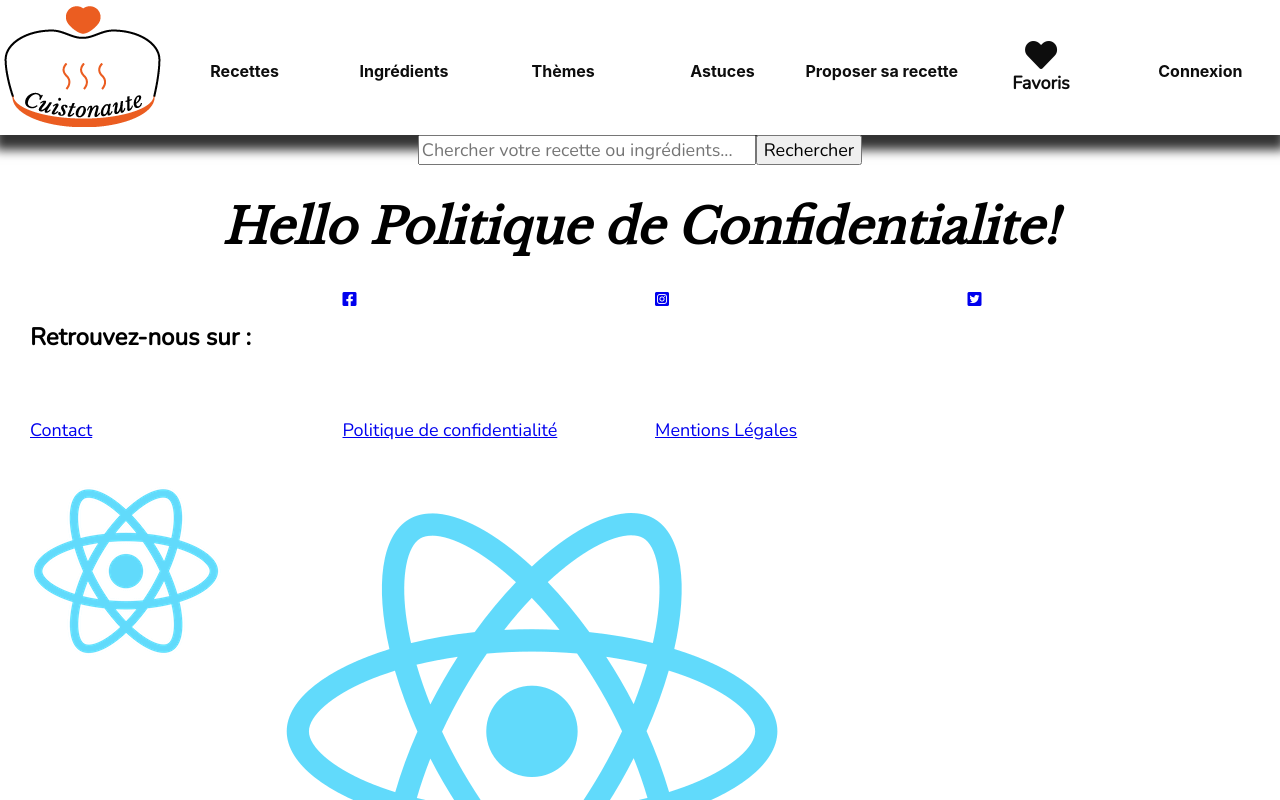
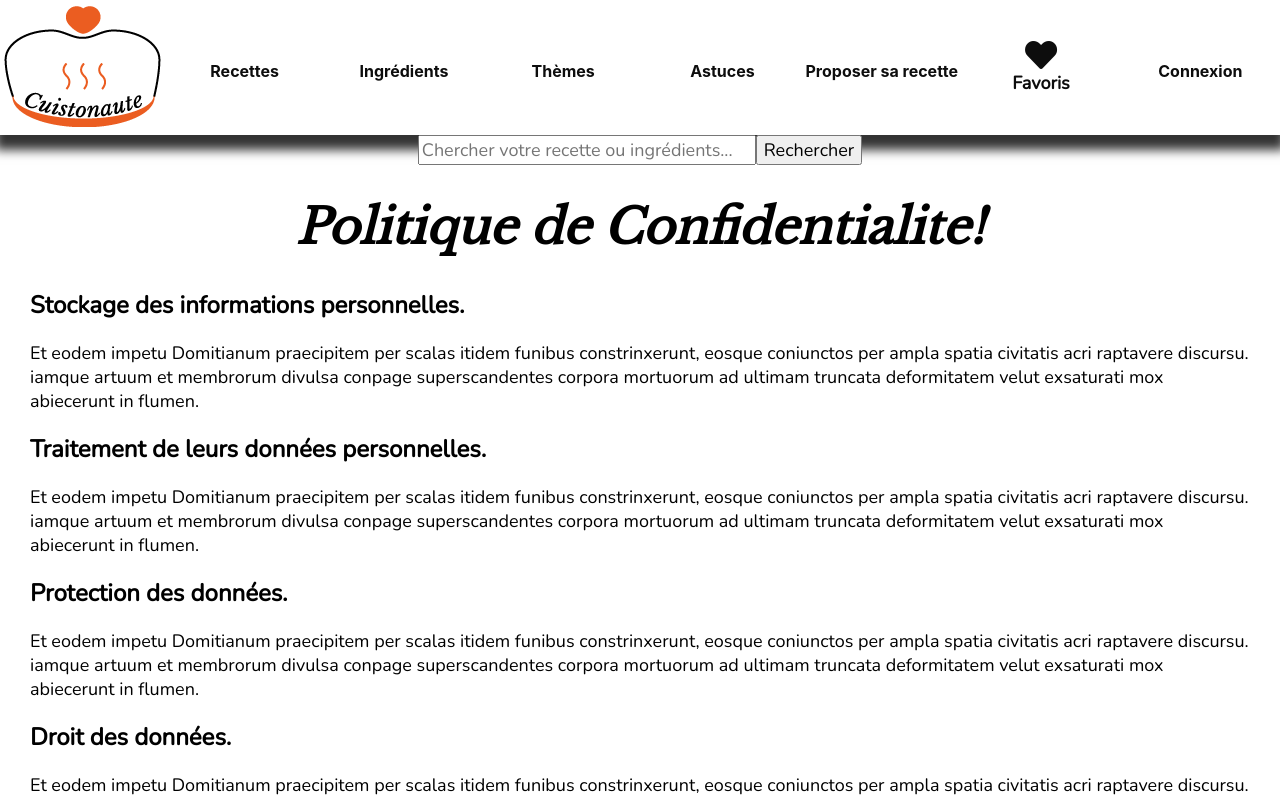
Before and after one commit to Cuistonaute/Cuistonaute, a React (Create React App) app in the folder Frontend/: page /PolitiqueConfidentialite in a window 1280 px wide. Shown: the top 800 px of the page. Built offline with nearby package versions, Linux system fonts and the light colour scheme.

Commit message:
page rgpd finish with sass and correction sass other page

```diff
--- a/Frontend/src/container/PolitiqueConfidentialite.tsx
+++ b/Frontend/src/container/PolitiqueConfidentialite.tsx
@@ -2,7 +2,25 @@ const PolitiqueConfidentialite = () => {
 
     return (
         <>
-            <h1>Hello Politique de Confidentialite!</h1>
+            <h1>Politique de Confidentialite!</h1>
+
+            <section className="rgpd-txt">
+                <h2>Stockage des informations personnelles.</h2>
+                <p>Et eodem impetu Domitianum praecipitem per scalas itidem funibus constrinxerunt, eosque coniunctos per ampla spatia civitatis acri raptavere discursu. iamque artuum et membrorum divulsa conpage superscandentes corpora mortuorum ad ultimam truncata deformitatem velut exsaturati mox abiecerunt in flumen.</p>
+            </section>
+            <section className="rgpd-txt">
+                <h2>Traitement de leurs données personnelles.</h2>
+                <p>Et eodem impetu Domitianum praecipitem per scalas itidem funibus constrinxerunt, eosque coniunctos per ampla spatia civitatis acri raptavere discursu. iamque artuum et membrorum divulsa conpage superscandentes corpora mortuorum ad ultimam truncata deformitatem velut exsaturati mox abiecerunt in flumen.</p>
+            </section>
+            <section className="rgpd-txt">
+                <h2>Protection des données.</h2>
+                <p>Et eodem impetu Domitianum praecipitem per scalas itidem funibus constrinxerunt, eosque coniunctos per ampla spatia civitatis acri raptavere discursu. iamque artuum et membrorum divulsa conpage superscandentes corpora mortuorum ad ultimam truncata deformitatem velut exsaturati mox abiecerunt in flumen.</p>
+            </section>
+            <section className="rgpd-txt">
+                <h2>Droit des données.</h2>
+                <p>Et eodem impetu Domitianum praecipitem per scalas itidem funibus constrinxerunt, eosque coniunctos per ampla spatia civitatis acri raptavere discursu. iamque artuum et membrorum divulsa conpage superscandentes corpora mortuorum ad ultimam truncata deformitatem velut exsaturati mox abiecerunt in flumen.</p>
+            </section>
+
         </>
     );
 }
--- a/Frontend/src/styles/components/_cardImage.scss
+++ b/Frontend/src/styles/components/_cardImage.scss
@@ -22,5 +22,9 @@
         display: grid;
         grid-template-columns: 1fr;
         margin: 0;
+        & a{
+            color: $colour-black;
+            text-decoration: none;
+        }
     }
 }
--- a/Frontend/src/styles/layout/_grid.scss
+++ b/Frontend/src/styles/layout/_grid.scss
@@ -25,6 +25,7 @@
     grid-area: proposer;
     justify-self: center;
     align-self: center;
+    text-align: center;
 }
 .favori{
     grid-area: favori;
--- a/Frontend/src/styles/pages/_home.scss
+++ b/Frontend/src/styles/pages/_home.scss
@@ -2,7 +2,7 @@ h1{
     text-align: center;
     font-size: 48px;
 }
-section{
+.card1, .card2, .card3{
     display: grid;
     grid-template-columns: repeat(4, 1fr);
     margin-bottom: 15px;
--- a/Frontend/src/styles/pages/_rgpd.scss
+++ b/Frontend/src/styles/pages/_rgpd.scss
@@ -0,0 +1,3 @@
+.rgpd-txt{
+    margin: 0 30px;
+}
```
